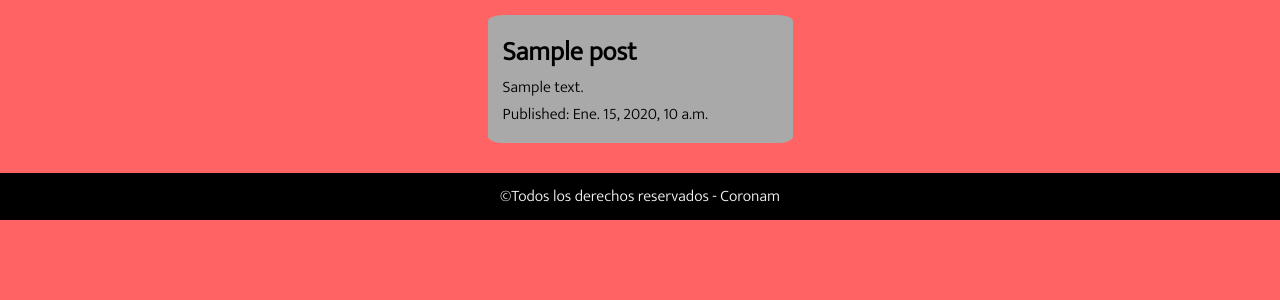
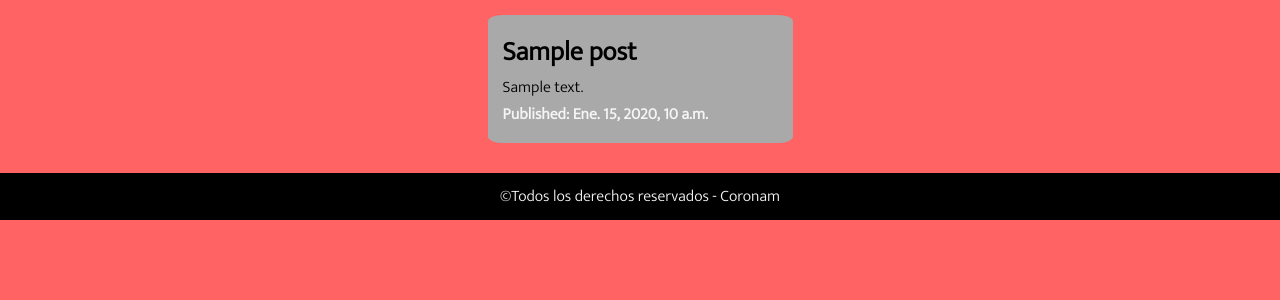
Before and after one commit to coronam88/my-first-blog, a Django app: page / in a window 1280 px wide. Shown: the part 66-366 px from the top of the page. Run offline with Django 3.2, Linux system fonts and the light colour scheme; tables that the repository leaves empty hold one stand-in row (values such as "Sample post").

Commit message:
NUEVOS CAMBIOS EN CSS

```diff
--- a/blog/static/css/style.css
+++ b/blog/static/css/style.css
@@ -58,12 +58,20 @@ section{
     text-align: justify;
 }
 
+.fecha-publicacion{
+    font-weight: bold;
+    color:whitesmoke;
+}
+
+
 footer{
     padding:10px;
     background-color:black;
     color:whitesmoke;
     text-align: center;
 }
+
+
 
 
 /* Large Devices */
--- a/blog/templates/blog/base.html
+++ b/blog/templates/blog/base.html
@@ -7,7 +7,7 @@
     <meta name="author" content="Coronam">
     <meta name="description" content="asdasda">
     <meta name="keywords" content="asda,asdasd,asda">
-    <link rel="stylesheet" href="{% static 'css/style.css' %}">
+    <link rel="stylesheet" href="{% static '/css/style.css' %}">
     <link href="https://fonts.googleapis.com/css2?family=Mukta:wght@300&display=swap" rel="stylesheet">
     <title>Base</title>
 </head>
--- a/blog/templates/blog/post_list.html
+++ b/blog/templates/blog/post_list.html
@@ -6,7 +6,7 @@
     <div class="post">
         <h1><a href="" alt="Mi primer post">{{post.title}}</a></h1>
         <p>{{post.text|linebreaksbr}} </p>
-        <p>Published: {{post.published_date}}</p>
+        <p class="fecha-publicacion">Published: {{post.published_date}}</p>
     </div>
     {% endfor %}
 {% endblock %}
```
